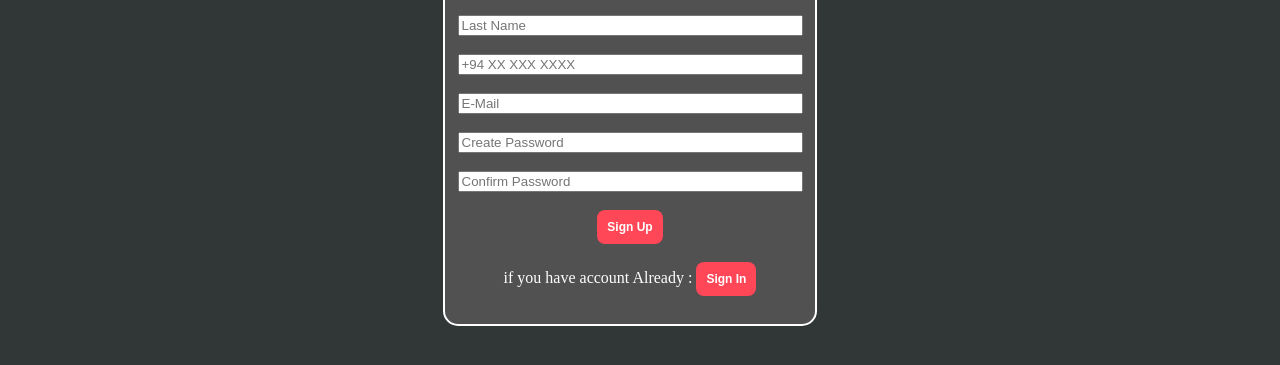
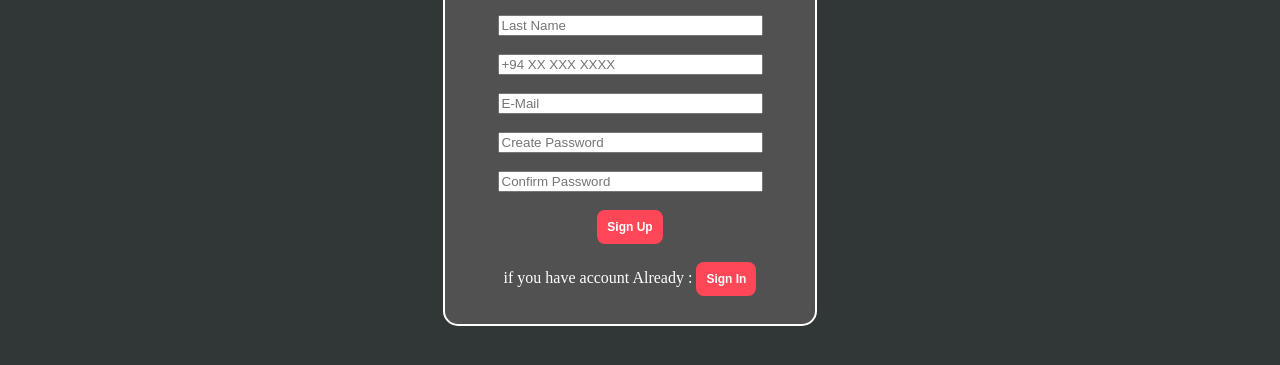
Before and after one commit to Thanujan-mac/online-shopping, a plain HTML site: page Login page/signup.html in a window 1280 px wide. Shown: the part 279-644 px from the top of the page. Drawn offline with Linux system fonts and the light colour scheme.

Commit message:
resizing bars

```diff
--- a/Login page/signup.html
+++ b/Login page/signup.html
@@ -29,37 +29,37 @@
         </div>
 
         <div class="first-name">
-            <input type="text" placeholder="First Name" size="40">
+            <input type="text" placeholder="First Name" size="30">
         </div>
 
         <br>
 
         <div class="last-name">
-            <input type="text" placeholder="Last Name" size="40">
+            <input type="text" placeholder="Last Name" size="30">
         </div>
 
         <br>
 
         <div class="phone">
-            <input type="text" placeholder="+94 XX XXX XXXX" size="40">
+            <input type="text" placeholder="+94 XX XXX XXXX" size="30">
         </div>
 
         <br>
 
         <div class="input-mail">
-            <input type="email" placeholder="E-Mail" size="40">
+            <input type="email" placeholder="E-Mail" size="30">
         </div>
 
         <br>
 
         <div class="create-pass">
-            <input type="password" type="hidden" placeholder="Create Password" size="40">
+            <input type="password" type="hidden" placeholder="Create Password" size="30">
         </div>
 
         <br>
 
         <div class="confirm-pass">
-            <input type="password" type="hidden" placeholder="Confirm Password" size="40">
+            <input type="password" type="hidden" placeholder="Confirm Password" size="30">
         </div>
 
         <br>
```
Also changed, not shown: Login page/signup.css (line endings or trailing spaces).
